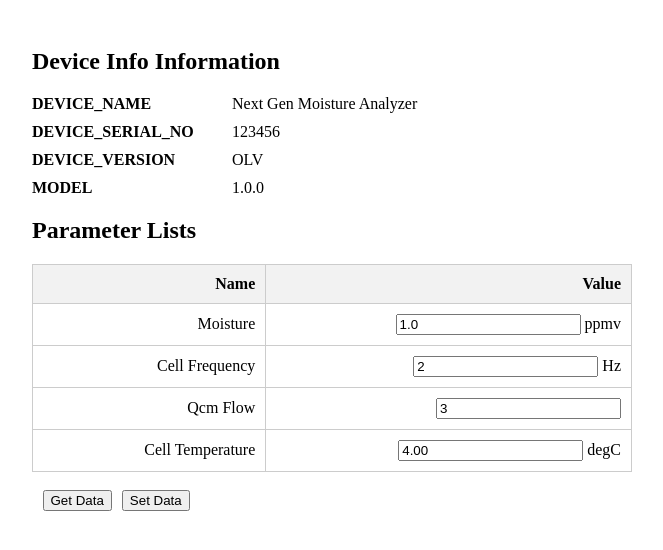
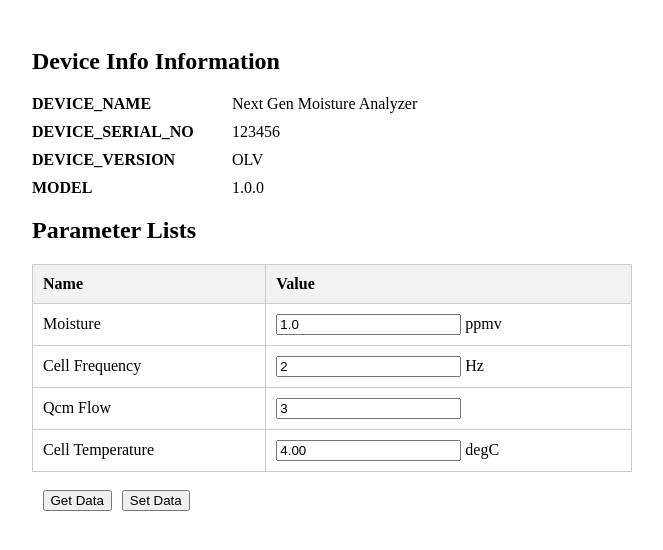
Before and after one commit to bnd001/device-info-app, an Angular app: page / in a window 1280 px wide. Shown: the top 550 px of the page, without its empty margins (308-971 px from the left). Built offline with nearby package versions, Linux system fonts and the light colour scheme.

Commit message:
2nd working

```diff
--- a/src/app/app.component.html
+++ b/src/app/app.component.html
@@ -30,7 +30,7 @@
     <tbody>
     <tr *ngFor="let item of fields">
       <td>{{ item.DISP_NAME }}</td>
-      <td> <input type="text" [(ngModel)]="item.DISP_DEFAULT_VALUE"> {{ item.DISP_UNIT_STRING }}</td>
+      <td> <input style="size: 20px;" type="text" [(ngModel)]="item.DISP_DEFAULT_VALUE"> {{ item.DISP_UNIT_STRING }}</td>
     </tr>
     <tr>
       <br>
--- a/src/app/app.component.scss
+++ b/src/app/app.component.scss
@@ -35,8 +35,8 @@
 th,
 td {
   padding: 10px;
-  text-align: end;
-  align-items: end;
+  text-align: start;
+  align-items: start;
   border: 1px solid #ccc;
 }
 
--- a/src/app/data.service.ts
+++ b/src/app/data.service.ts
@@ -13,7 +13,7 @@ export class DataService {
   constructor(private http: HttpClient) { }
 
   getData() {
-    this.http.get<any[]>(this.apiUrl, { headers : this.constHeader }).subscribe((data) => {
+    this.http.get<any[]>(this.apiUrl).subscribe((data) => {
       return data;
     }); // Use any[] if the response is an array of objects, otherwise use object{}
   }
```
